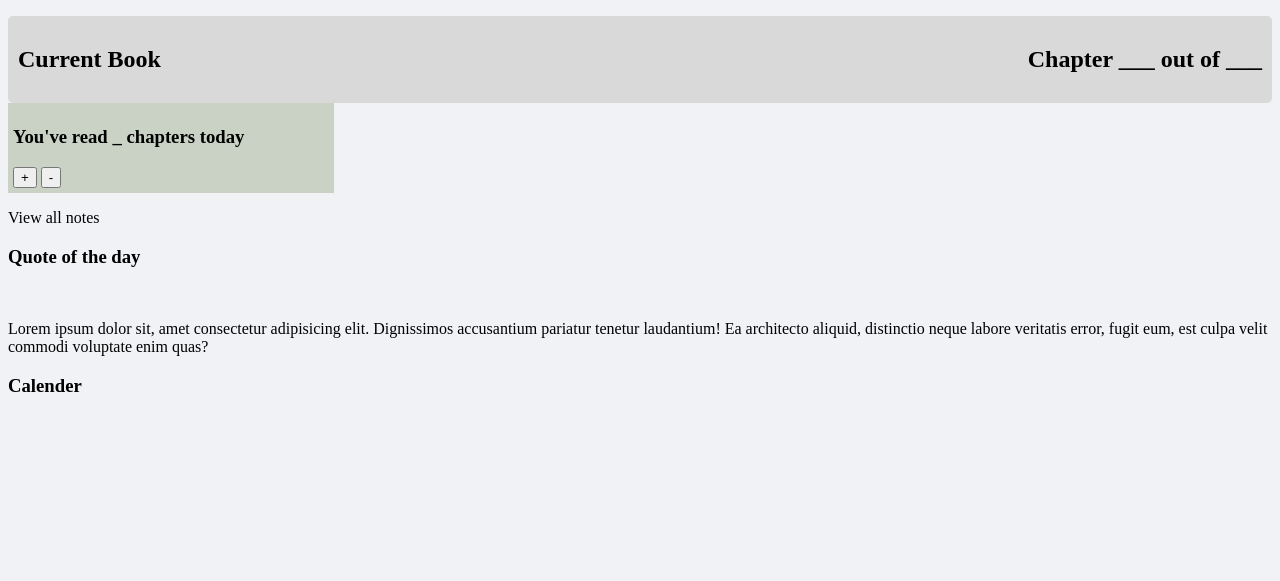
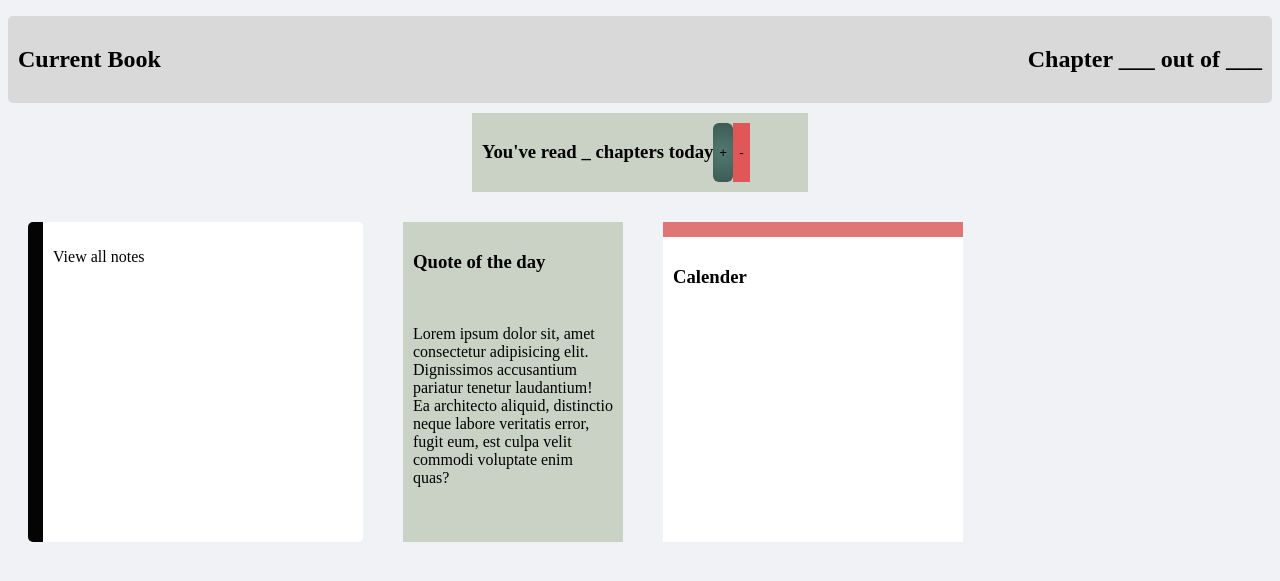
Before and after one commit to spicy-a-i-r/clarity, a plain HTML site: page index/index.html in a window 1280 px wide. Shown: the part 139-720 px from the top of the page. Drawn offline with Linux system fonts and the light colour scheme.

Commit message:
1/20/26 - styling

```diff
--- a/index/index.css
+++ b/index/index.css
@@ -38,12 +38,77 @@ body {
 }
 
 #bottom {
-    display: block;
+    display: flex;
 }
+
 #chapters-read-box {
-    justify-content: center;
+    display: flex;
     background-color: #CAD2C5;
     margin: 10px, auto;
     padding: 5px;
     max-width: 25%;
+    margin: 10px auto 10px auto;
+    padding: 10px;
 }
+
+#notes-box {
+    display: flex;
+    background-color: #FFFFFF;
+    border: none;
+    border-left: 15px solid #040404;
+    width: 300px;
+    max-width: 50%;
+    height: 300px;
+    border-radius: 5px;
+    margin: 20px;
+    padding: 10px;
+}
+
+#quote-box {
+    background-color: #CAD2C5;
+    width: 200px;
+    min-height: 275px;
+    overflow: hidden;
+    margin: 20px;
+    padding: 10px;
+}
+
+#calender-box {
+    background-color: #FFFFFF;
+    border: none;
+    border-top: 15px solid #DF7575;
+    width: 280px;
+    height: 285px;
+    overflow: hidden;
+    margin: 20px;
+    padding: 10px;
+}
+
+#add{
+    align-items: center;
+    appearance: none;
+    background: radial-gradient(
+        circle at center,
+        #52796F 0,
+        #3d5a54 100%
+    );
+    border: 0;
+    border-radius: 6px;
+}
+
+#subtract {
+    background-color: #df5757;
+    border: none;
+    max-width: 10%;
+    max-height: 10%;
+}
+
+
+#add:hover {
+    background-color: white;
+}
+
+#subtract:hover {
+    background-color: white;
+
+}
--- a/index/index.html
+++ b/index/index.html
@@ -26,13 +26,13 @@
     </div>
 
 
+    <div id="chapters-read-box">
+        <h3>You've read _ chapters today</h3>
+        <button id="add">+</button>
+        <button id="subtract">-</button>
+    </div>
+
     <div id="bottom">
-        <div id="chapters-read-box">
-            <h3>You've read _ chapters today</h3>
-            <button id="add">+</button>
-            <button id="subtract">-</button>
-        </div>
-
         <div id="notes-box">
             <!--NOTES PAGE-->
             <p><href="notes.html>View all notes</href></p>
```
